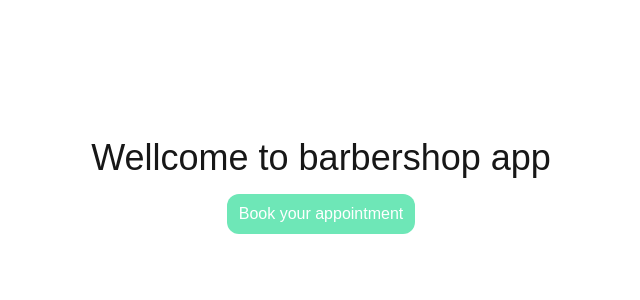
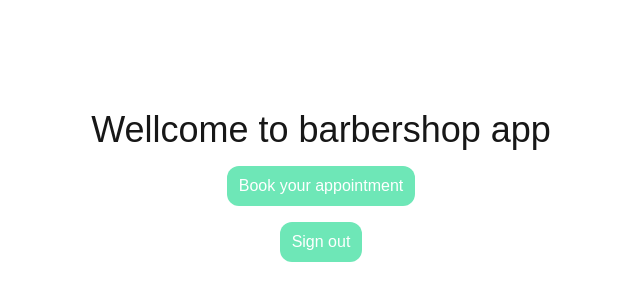
Before and after one commit to Smajlli/barbershop, a Next.js app: page / in a window 1280 px wide. Shown: the part 214-514 px from the top of the page, without its empty margins (319-959 px from the left). Built offline with nearby package versions, Linux system fonts and the light colour scheme.

Commit message:
Add temporary sign out button

```diff
--- a/app/page.tsx
+++ b/app/page.tsx
@@ -1,9 +1,21 @@
+'use client'
+
 import React from "react";
+import { createClient } from "./utils/supabase/client";
 
 export default function Home() {
+
+  const logout = async() => {
+    const supabase = createClient();
+
+    const { error } = await supabase.auth.signOut()
+
+    if(error) console.log(error);
+  }
 
   return <div className="w-screen h-screen flex items-center justify-center flex-col gap-4">
     <h1 className="text-4xl">Wellcome to barbershop app</h1>
     <button type="button" className="bg-emerald-300 rounded-xl px-3 py-2 text-white">Book your appointment</button>
+    <button type="button" className="bg-emerald-300 rounded-xl px-3 py-2 text-white" onClick={logout}>Sign out</button>
   </div>
 }
```
